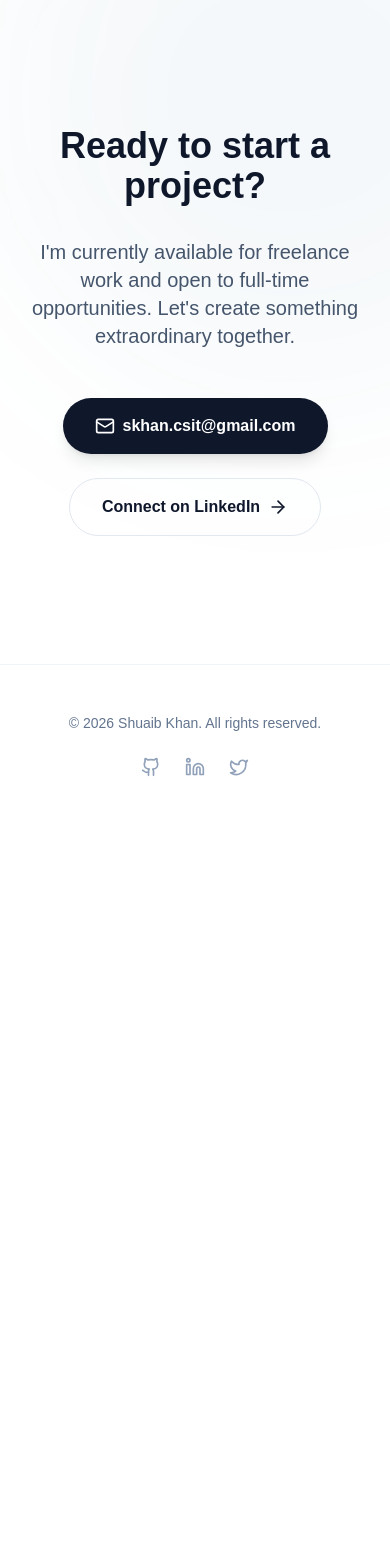
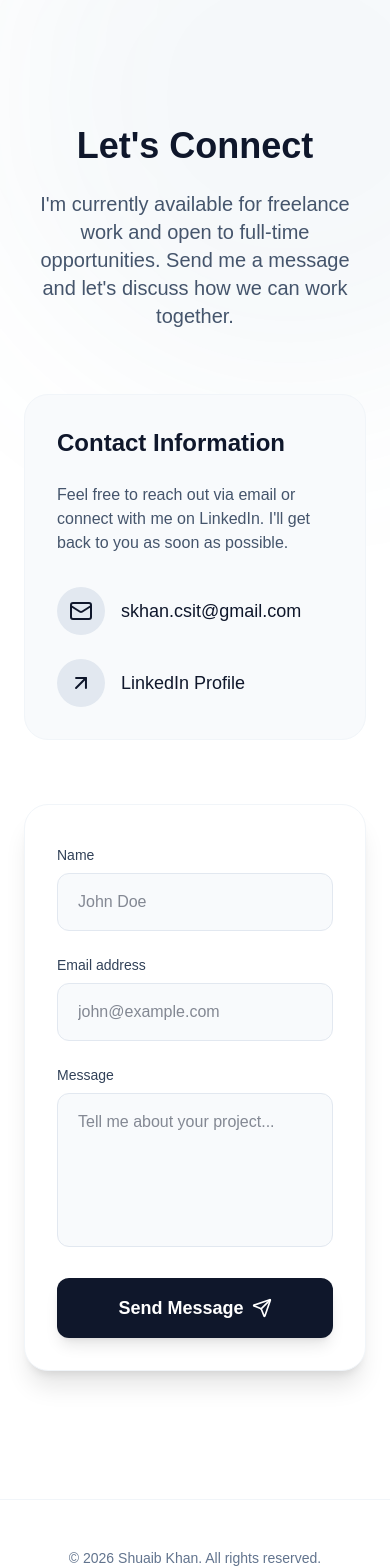
Before and after one commit to shuaibkhandev/shuaib_portfolio, a Next.js app: page / in a window 390 px wide. Shown: the part 8120-9688 px from the top of the page. Before the commit the page ends 8945 px from the top, so only its background shows below. Built offline with nearby package versions, Linux system fonts and the light colour scheme.

Commit message:
add contact form

```diff
--- a/package.json
+++ b/package.json
@@ -14,6 +14,7 @@
     "lucide-react": "^0.564.0",
     "next": "16.1.6",
     "next-themes": "^0.4.6",
+    "nodemailer": "^8.0.5",
     "react": "19.2.3",
     "react-dom": "19.2.3",
     "tailwind-merge": "^3.4.0"
@@ -21,6 +22,7 @@
   "devDependencies": {
     "@tailwindcss/postcss": "^4",
     "@types/node": "^20",
+    "@types/nodemailer": "^8.0.0",
     "@types/react": "^19",
     "@types/react-dom": "^19",
     "eslint": "^9",
--- a/src/components/Contact.tsx
+++ b/src/components/Contact.tsx
@@ -1,41 +1,179 @@
 "use client";
 
 import { motion } from "framer-motion";
-import { Mail, ArrowRight } from "lucide-react";
+import { Mail, ArrowRight, Send, CheckCircle, XCircle } from "lucide-react";
+import { useState } from "react";
 
 export default function Contact() {
+  const [formData, setFormData] = useState({ name: "", email: "", message: "" });
+  const [status, setStatus] = useState<"idle" | "loading" | "success" | "error">("idle");
+  const [errorMessage, setErrorMessage] = useState("");
+
+  const handleChange = (e: React.ChangeEvent<HTMLInputElement | HTMLTextAreaElement>) => {
+    setFormData({ ...formData, [e.target.name]: e.target.value });
+  };
+
+  const handleSubmit = async (e: React.FormEvent) => {
+    e.preventDefault();
+    setStatus("loading");
+    setErrorMessage("");
+
+    try {
+      const response = await fetch("/api/contact", {
+        method: "POST",
+        headers: { "Content-Type": "application/json" },
+        body: JSON.stringify(formData),
+      });
+
+      if (response.ok) {
+        setStatus("success");
+        setFormData({ name: "", email: "", message: "" });
+        // Reset status after a few seconds
+        setTimeout(() => setStatus("idle"), 5000);
+      } else {
+        const errorData = await response.json();
+        setStatus("error");
+        setErrorMessage(errorData.error || "Something went wrong. Please try again.");
+      }
+    } catch (error) {
+      setStatus("error");
+      setErrorMessage("Network error. Please try again later.");
+    }
+  };
+
   return (
     <section id="contact" className="py-32 bg-white dark:bg-slate-900 text-slate-900 dark:text-white overflow-hidden relative">
-      {/* Abstract Background - Adjusted for light mode visibility */}
+      {/* Abstract Background */}
       <div className="absolute top-0 right-0 w-[600px] h-[600px] bg-brand-blue/5 dark:bg-brand-blue/10 rounded-full blur-[100px] pointer-events-none translate-x-1/3 -translate-y-1/3" />
+      <div className="absolute bottom-0 left-0 w-[400px] h-[400px] bg-brand-pink/5 dark:bg-brand-pink/10 rounded-full blur-[100px] pointer-events-none -translate-x-1/2 translate-y-1/2" />
 
-      <div className="max-w-4xl mx-auto px-6 lg:px-8 relative z-10 text-center">
+      <div className="max-w-6xl mx-auto px-6 lg:px-8 relative z-10">
         <motion.div
           initial={{ opacity: 0, y: 20 }}
           whileInView={{ opacity: 1, y: 0 }}
           viewport={{ once: true }}
+          className="text-center mb-16"
         >
-          <h2 className="text-4xl md:text-5xl font-bold mb-8 text-slate-900 dark:text-white">Ready to start a project?</h2>
-          <p className="text-xl text-slate-600 dark:text-slate-300 mb-12 max-w-2xl mx-auto">
-            I'm currently available for freelance work and open to full-time opportunities. Let's create something extraordinary together.
+          <h2 className="text-4xl md:text-5xl font-bold mb-6 text-slate-900 dark:text-white">Let's Connect</h2>
+          <p className="text-xl text-slate-600 dark:text-slate-300 max-w-2xl mx-auto">
+            I'm currently available for freelance work and open to full-time opportunities. Send me a message and let's discuss how we can work together.
+          </p>
+        </motion.div>
+
+        <div className="grid grid-cols-1 lg:grid-cols-2 gap-16 items-start">
+          {/* Contact Info */}
+          <motion.div
+            initial={{ opacity: 0, x: -20 }}
+            whileInView={{ opacity: 1, x: 0 }}
+            viewport={{ once: true }}
+            className="flex flex-col gap-8"
+          >
+            <div className="bg-slate-50 dark:bg-slate-800/50 p-8 rounded-3xl border border-slate-100 dark:border-slate-700/50">
+              <h3 className="text-2xl font-semibold mb-6">Contact Information</h3>
+              <p className="text-slate-600 dark:text-slate-400 mb-8">
+                Feel free to reach out via email or connect with me on LinkedIn. I'll get back to you as soon as possible.
               </p>
 
-          <div className="flex flex-col sm:flex-row items-center justify-center gap-6">
+              <div className="flex flex-col gap-6">
                 <a
                   href="mailto:skhan.csit@gmail.com"
-              className="px-8 py-4 bg-slate-900 dark:bg-white text-white dark:text-slate-900 rounded-full font-bold hover:opacity-90 transition-opacity flex items-center gap-2 shadow-lg hover:shadow-xl"
+                  className="flex items-center gap-4 text-lg font-medium hover:text-brand-blue transition-colors group"
                 >
-              <Mail size={20} /> skhan.csit@gmail.com
+                  <div className="w-12 h-12 bg-slate-200 dark:bg-slate-800 rounded-full flex items-center justify-center group-hover:bg-brand-blue/10 group-hover:text-brand-blue transition-colors">
+                    <Mail size={24} />
+                  </div>
+                  skhan.csit@gmail.com
                 </a>
+
                 <a
                   href="https://linkedin.com/in/shuaibdev"
                   target="_blank"
-              className="px-8 py-4 bg-transparent border border-slate-200 dark:border-slate-700 text-slate-900 dark:text-white rounded-full font-bold hover:bg-slate-50 dark:hover:bg-slate-800 transition-colors flex items-center gap-2"
+                  rel="noopener noreferrer"
+                  className="flex items-center gap-4 text-lg font-medium hover:text-brand-blue transition-colors group"
                 >
-              Connect on LinkedIn <ArrowRight size={20} />
+                  <div className="w-12 h-12 bg-slate-200 dark:bg-slate-800 rounded-full flex items-center justify-center group-hover:bg-brand-blue/10 group-hover:text-brand-blue transition-colors">
+                    <ArrowRight size={24} className="-rotate-45" />
+                  </div>
+                  LinkedIn Profile
                 </a>
               </div>
+            </div>
           </motion.div>
+
+          {/* Contact Form */}
+          <motion.div
+            initial={{ opacity: 0, x: 20 }}
+            whileInView={{ opacity: 1, x: 0 }}
+            viewport={{ once: true }}
+          >
+            <form onSubmit={handleSubmit} className="bg-white dark:bg-slate-800 p-8 pt-10 rounded-3xl shadow-xl dark:shadow-2xl border border-slate-100 dark:border-slate-700/50 flex flex-col gap-6">
+              <div>
+                <label htmlFor="name" className="block text-sm font-medium text-slate-700 dark:text-slate-300 mb-2">Name</label>
+                <input
+                  type="text"
+                  id="name"
+                  name="name"
+                  value={formData.name}
+                  onChange={handleChange}
+                  required
+                  className="w-full px-5 py-4 bg-slate-50 dark:bg-slate-900 border border-slate-200 dark:border-slate-700 rounded-xl focus:ring-2 focus:ring-brand-blue focus:border-brand-blue outline-none transition-all text-slate-900 dark:text-white"
+                  placeholder="John Doe"
+                />
+              </div>
+
+              <div>
+                <label htmlFor="email" className="block text-sm font-medium text-slate-700 dark:text-slate-300 mb-2">Email address</label>
+                <input
+                  type="email"
+                  id="email"
+                  name="email"
+                  value={formData.email}
+                  onChange={handleChange}
+                  required
+                  className="w-full px-5 py-4 bg-slate-50 dark:bg-slate-900 border border-slate-200 dark:border-slate-700 rounded-xl focus:ring-2 focus:ring-brand-blue focus:border-brand-blue outline-none transition-all text-slate-900 dark:text-white"
+                  placeholder="john@example.com"
+                />
+              </div>
+
+              <div>
+                <label htmlFor="message" className="block text-sm font-medium text-slate-700 dark:text-slate-300 mb-2">Message</label>
+                <textarea
+                  id="message"
+                  name="message"
+                  value={formData.message}
+                  onChange={handleChange}
+                  required
+                  rows={5}
+                  className="w-full px-5 py-4 bg-slate-50 dark:bg-slate-900 border border-slate-200 dark:border-slate-700 rounded-xl focus:ring-2 focus:ring-brand-blue focus:border-brand-blue outline-none transition-all text-slate-900 dark:text-white resize-none"
+                  placeholder="Tell me about your project..."
+                />
+              </div>
+
+              <button
+                type="submit"
+                disabled={status === "loading"}
+                className="w-full py-4 px-8 bg-slate-900 dark:bg-white text-white dark:text-slate-900 rounded-xl font-bold text-lg hover:opacity-90 transition-opacity flex items-center justify-center gap-2 shadow-lg disabled:opacity-70 disabled:cursor-not-allowed"
+              >
+                {status === "loading" ? "Sending..." : "Send Message"}
+                {status !== "loading" && <Send size={20} />}
+              </button>
+
+              {status === "success" && (
+                <div className="p-4 bg-green-50 dark:bg-green-500/10 text-green-700 dark:text-green-400 rounded-xl flex items-center gap-3 border border-green-200 dark:border-green-500/20">
+                  <CheckCircle size={20} className="shrink-0" />
+                  <p>Message sent successfully! I'll get back to you soon.</p>
+                </div>
+              )}
+
+              {status === "error" && (
+                <div className="p-4 bg-red-50 dark:bg-red-500/10 text-red-700 dark:text-red-400 rounded-xl flex items-center gap-3 border border-red-200 dark:border-red-500/20">
+                  <XCircle size={20} className="shrink-0" />
+                  <p>{errorMessage}</p>
+                </div>
+              )}
+            </form>
+          </motion.div>
+        </div>
       </div>
     </section>
   );
```
Also changed, not shown: src/app/api/contact/route.ts (added, +82 -0 lines), 1 other file (tests, documents, lock files or other folders). Lines whose indentation alone changed are shown as unchanged.
